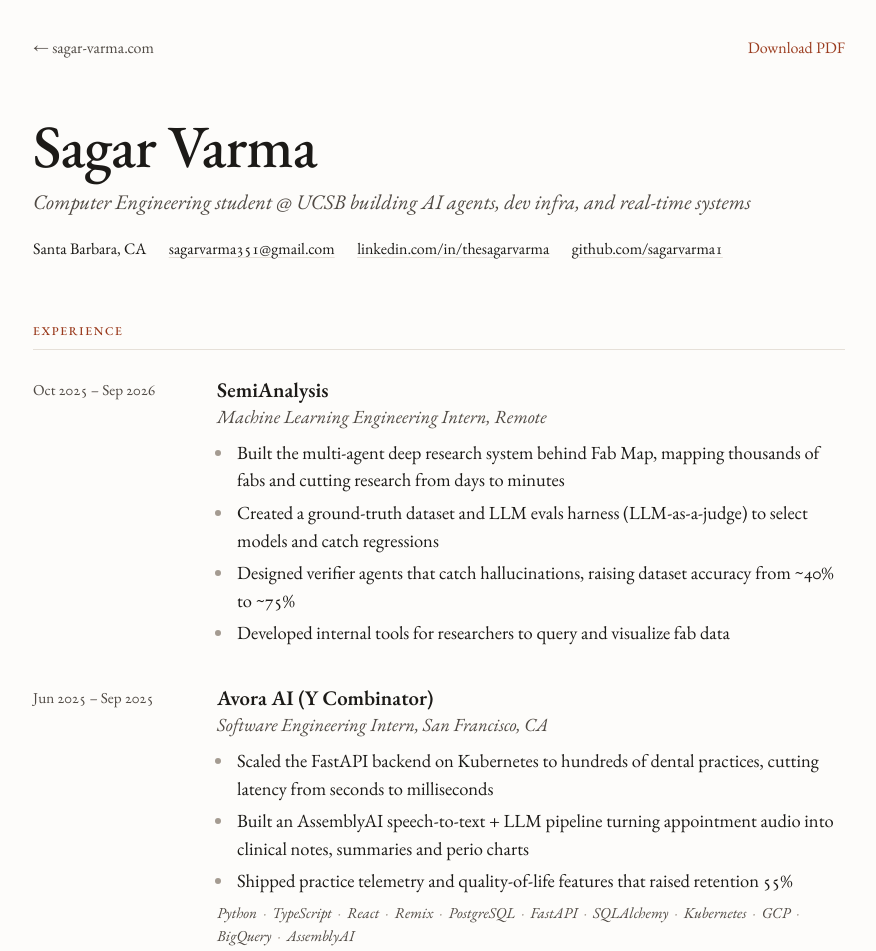
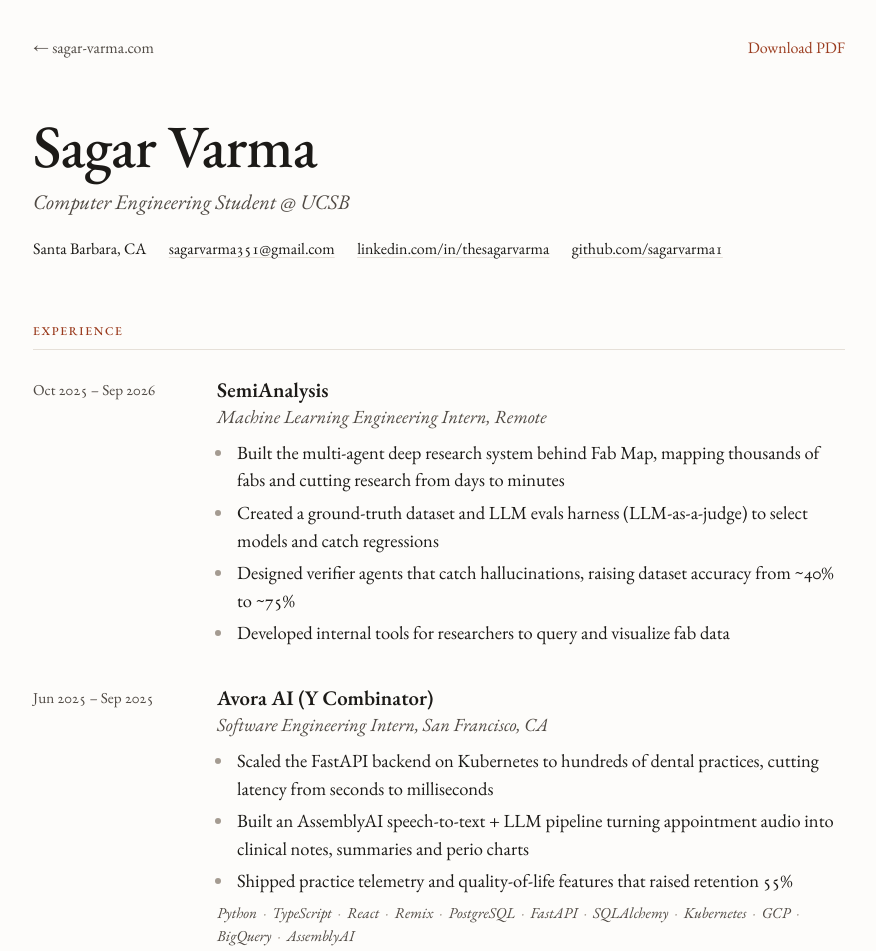
Before and after one commit to sagarvarma1/website, a plain HTML site: page cv.html in a window 1280 px wide. Shown: the top 951 px of the page, without its empty margins (201-1077 px from the left). Drawn offline with nearby package versions, Linux system fonts and the light colour scheme.

Commit message:
Shorten CV tagline
Co-Authored-By: Claude Opus 5.5 <noreply@anthropic.com>

```diff
--- a/cv.html
+++ b/cv.html
@@ -317,7 +317,7 @@
 
         <header>
             <h1>Sagar Varma</h1>
-            <p class="tagline">Computer Engineering student @ UCSB building AI agents, dev infra, and real-time systems</p>
+            <p class="tagline">Computer Engineering Student @ UCSB</p>
             <div class="contact">
                 <span>Santa Barbara, CA</span>
                 <a href="mailto:sagarvarma351@gmail.com">sagarvarma351@gmail.com</a>
```
Also changed, not shown: 1 other file.
